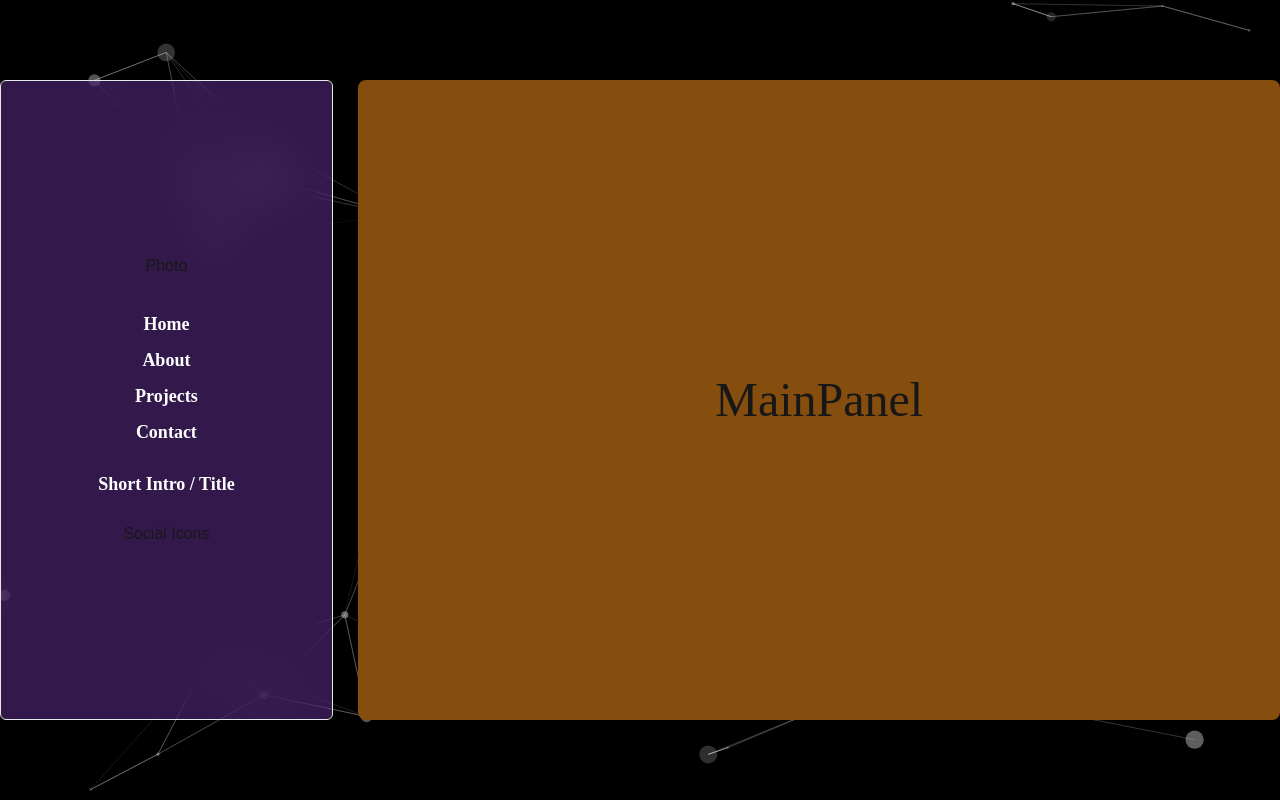
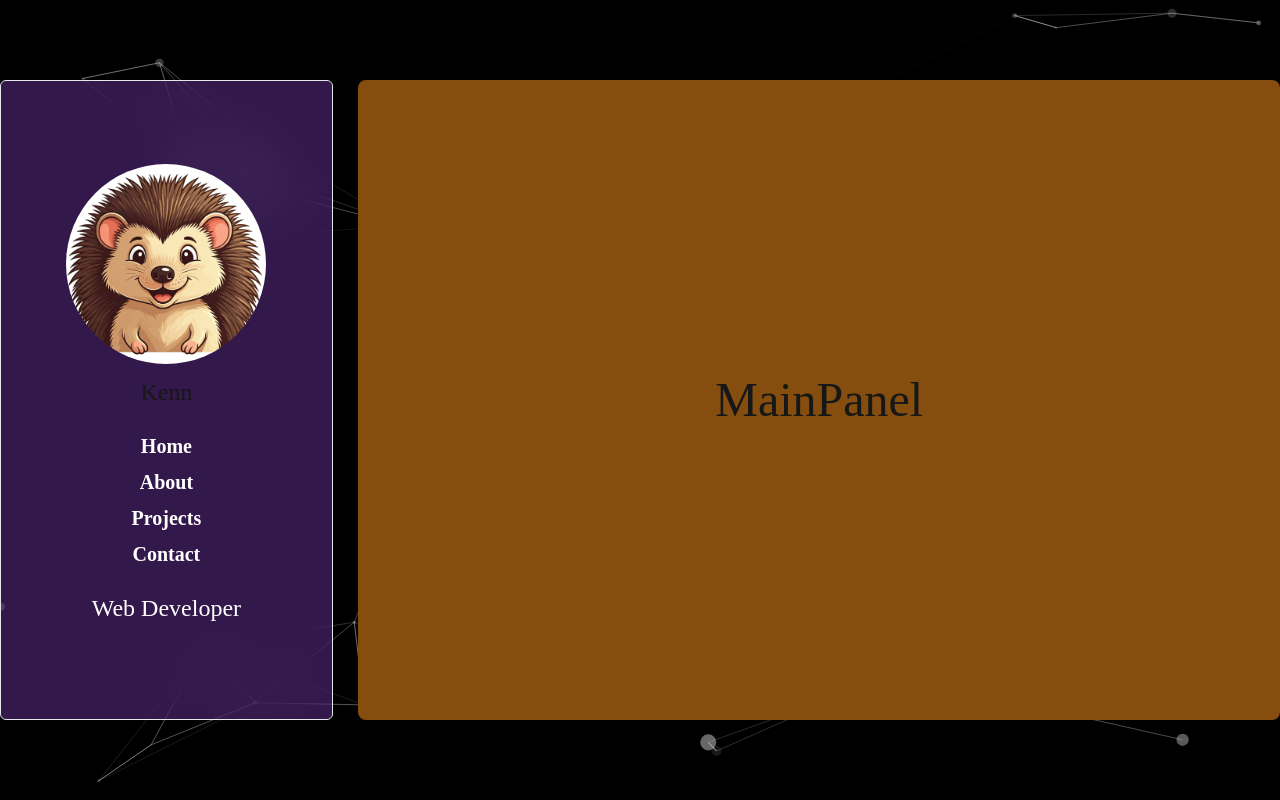
Before and after one commit to xkenn23/Portfolio_Template, a Next.js app: page / in a window 1280 px wide. Built offline with nearby package versions, Linux system fonts and the light colour scheme.

Commit message:
feat: add compoent for main panel and work on side panel

```diff
--- a/app/components/SidePanel.tsx
+++ b/app/components/SidePanel.tsx
@@ -1,31 +1,41 @@
 import React from 'react';
 import { NAVIGATION, NavigationItem } from '../constants/Content';
+import Image from 'next/image';
+import { FontAwesomeIcon } from '@fortawesome/react-fontawesome';
 
 const SidePanel = () => {
   return (
     <div
       className="
-        h-full w-full bg-purple-500 rounded-md bg-clip-padding backdrop-filter backdrop-blur-xl bg-opacity-30 border
-        flex flex-col items-center justify-center overflow-hidden"
+      h-full w-full bg-purple-500 rounded-md bg-clip-padding backdrop-filter backdrop-blur-xl bg-opacity-30 border
+      flex flex-col items-center justify-center overflow-hidden"
     >
-      <div>Photo</div>
-      <div className="flex flex-col items-center justify-center">
+      <div className="flex flex-col items-center justify-center space-y-3 ">
+        <Image
+          src="/profile_image.png"
+          width={200}
+          height={200}
+          alt="Picture of the author"
+          className="rounded-full overflow-hidden"
+        />
+        <text className="font-quattrocento text-2xl ">Kenn</text>
+      </div>
+      <div className="flex flex-col items-center justify-center ">
         {/* <div className="text-lg font-bold">Navigation</div> */}
-        <div className="mt-6 flex flex-col items-center font-quattrocento">
+        <div className="mt-6 flex flex-col items-center font-quattrocento space-y-2">
           {NAVIGATION.map((item: NavigationItem) => (
             <div
               key={item.label}
-              className=" hover:text-blue-700 cursor-pointer mt-2 text-white font-quattrocento font-bold text-lg"
+              className=" hover:text-blue-700 cursor-pointer text-white font-quattrocento font-bold text-xl"
             >
               {item.label}
             </div>
           ))}
         </div>
-        <div className="mt-6 flex flex-col items-center text-white font-quattrocento font-bold text-lg">
-          Short Intro / Title
-        </div>
-
-        <div className="mt-6 flex flex-row items-center">Social Icons</div>
+      </div>
+      <div className=" flex flex-col items-center text-white font-quattrocento text-lg text-center space-y-3 mt-6">
+        <text className="text-2xl">Web Developer</text>
+        <div className="mt-6 flex flex-row items-center"></div>
       </div>
     </div>
   );
--- /dev/null
+++ b/app/components/pages/About.tsx
@@ -0,0 +1,7 @@
+import React from 'react';
+
+function About() {
+  return <div>About</div>;
+}
+
+export default About;
--- /dev/null
+++ b/app/components/pages/Contact.tsx
@@ -0,0 +1,7 @@
+import React from 'react';
+
+function Contact() {
+  return <div>Contact</div>;
+}
+
+export default Contact;
--- /dev/null
+++ b/app/components/pages/Home.tsx
@@ -0,0 +1,7 @@
+import React from 'react';
+
+function Home() {
+  return <div>home</div>;
+}
+
+export default Home;
--- /dev/null
+++ b/app/components/pages/Projects.tsx
@@ -0,0 +1,7 @@
+import React from 'react';
+
+function Projects() {
+  return <div>Projects</div>;
+}
+
+export default Projects;
```
Also changed, not shown: public/profile_image.png (added).
